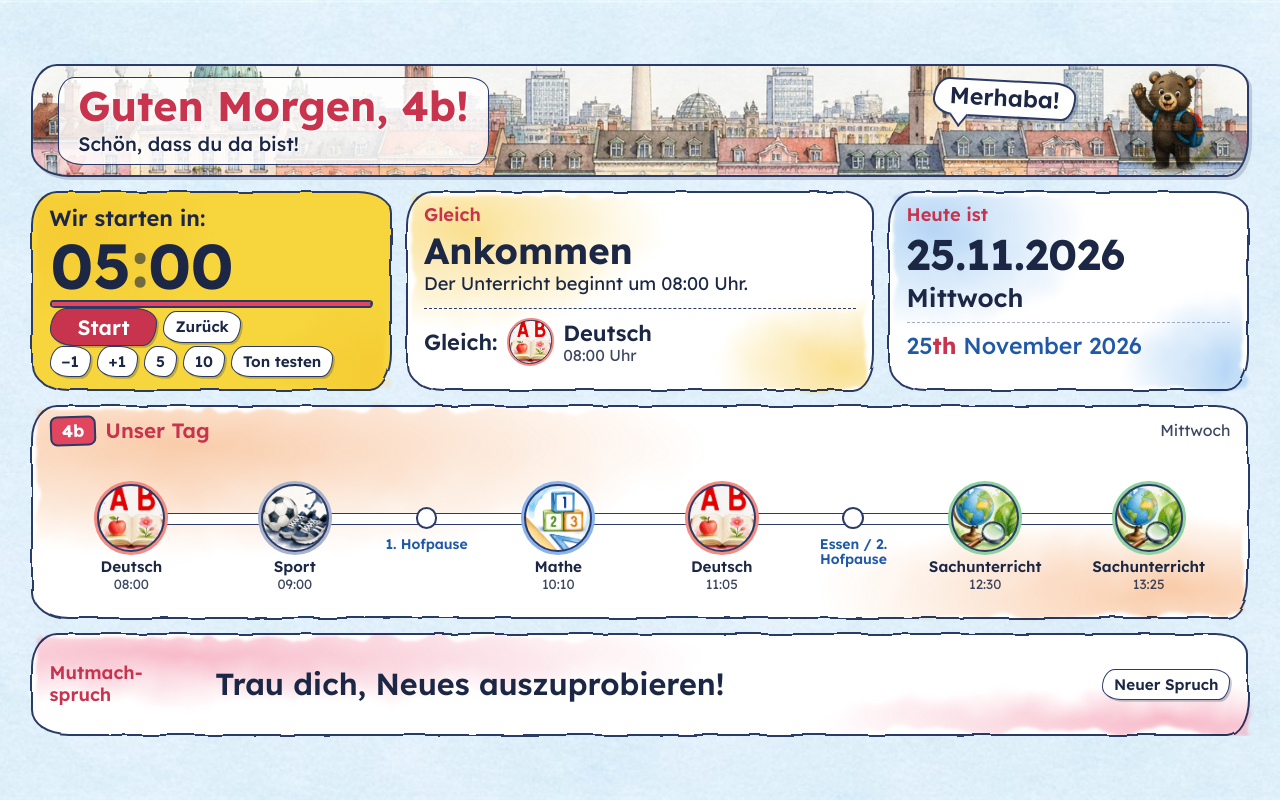
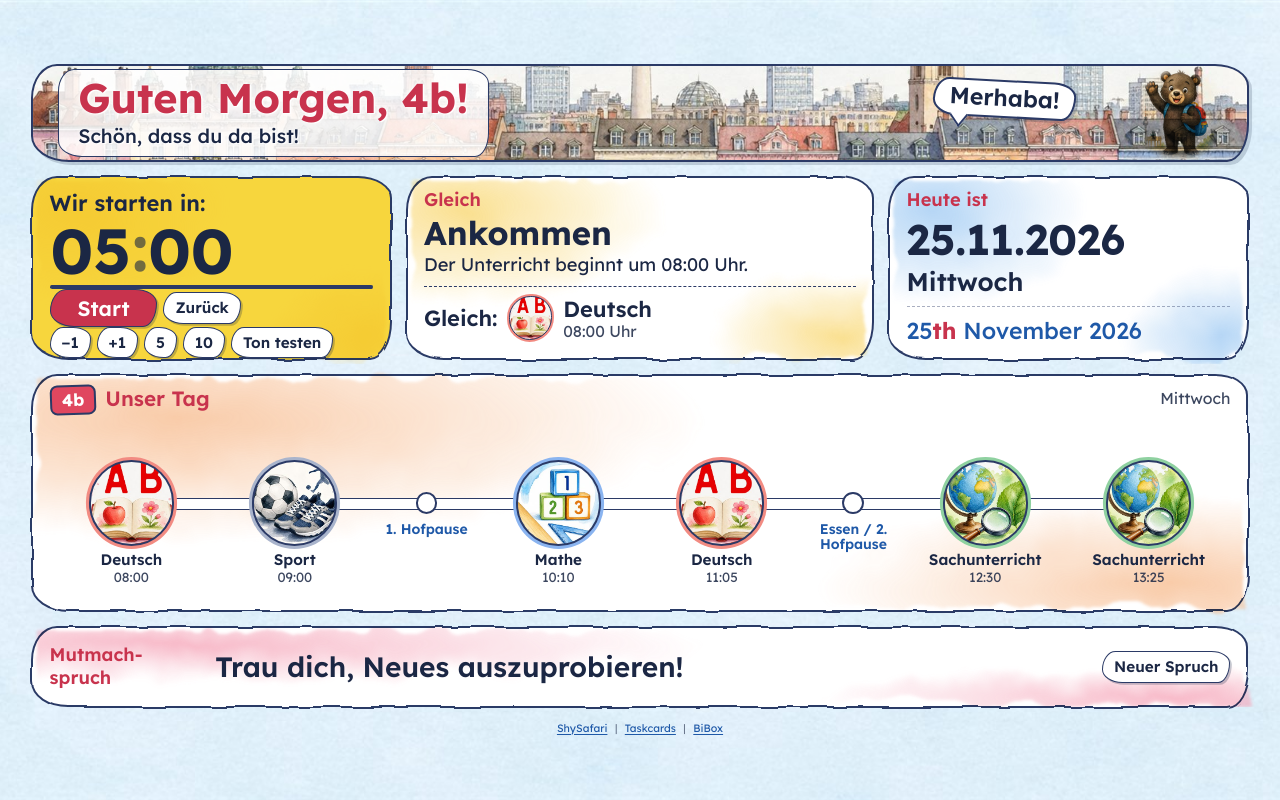
Before and after one commit to abroemme-hash/klassenboard, a plain HTML site: page index.html in a window 1280 px wide. Drawn offline with Linux system fonts and the light colour scheme.

Commit message:
Linkleiste, groessere Haltestellenbilder, erledigte Stunden grau mit gruenem Haekchen
Co-Authored-By: Claude Sonnet 5.5 <noreply@anthropic.com>

```diff
--- a/index.html
+++ b/index.html
@@ -35,9 +35,13 @@ button:focus-visible{outline:4px solid var(--w4);outline-offset:3px}
   font-size:1.12cqw;line-height:1.25;hyphens:auto;
   display:grid;gap:1.1cqw;padding:1.2cqw;
   grid-template-columns:minmax(0,1fr) minmax(0,1.3fr) minmax(0,1fr);
-  grid-template-rows:8.8cqw minmax(0,1fr) 16.75cqw 8cqw;
-  grid-template-areas:"head head head" "timer now day" "line line line" "spruch spruch spruch";
+  grid-template-rows:7.6cqw minmax(0,1fr) 18.6cqw 6.4cqw auto;
+  grid-template-areas:"head head head" "timer now day" "line line line" "spruch spruch spruch" "links links links";
 }
+.links{grid-area:links;text-align:center;font-size:8pt;line-height:1.3;color:var(--ink)}
+.links a{color:var(--blue);text-decoration:underline;text-underline-offset:2px}
+.links a:hover,.links a:focus-visible{color:var(--acc)}
+.links .sep2{margin:0 .7em;opacity:.6}
 .head{grid-area:head}.day{grid-area:day}.now{grid-area:now}.timer{grid-area:timer}.lineblk{grid-area:line}.spruch{grid-area:spruch}
 .day{--tone:var(--w4)}.now{--tone:var(--w1)}.lineblk{--tone:var(--w5)}.spruch{--tone:var(--w2)}
 
@@ -83,14 +87,14 @@ button:focus-visible{outline:4px solid var(--w4);outline-offset:3px}
 /* ---------- Jetzt + Gleich ---------- */
 .now-main{display:flex;align-items:center;gap:1.2cqw}
 .bigchip{
-  width:7cqw;height:7cqw;border-radius:50% 46% 52% 48%;flex:none;font-size:0;
+  width:6.2cqw;height:6.2cqw;border-radius:50% 46% 52% 48%;flex:none;font-size:0;
   background:var(--sc,#fff) center/125% no-repeat;border:.22cqw solid var(--pencil);box-shadow:0 0 0 .26cqw var(--sc,transparent);
 }
-.now-name{font-weight:700;font-size:3cqw;line-height:1.05}
+.now-name{font-weight:700;font-size:2.7cqw;line-height:1.05}
 .now-time{font-weight:400;font-size:1.5cqw;margin-top:.3cqw}
 .now-left{font-weight:600;color:var(--acc);font-size:1.5cqw;margin-top:.1cqw}
 .next{
-  margin-top:.9cqw;padding-top:.8cqw;border-top:.15cqw dashed var(--pencil);display:flex;align-items:center;gap:.9cqw;flex-wrap:wrap;
+  margin-top:.7cqw;padding-top:.6cqw;border-top:.15cqw dashed var(--pencil);display:flex;align-items:center;gap:.9cqw;flex-wrap:wrap;
   font-weight:600;font-size:1.8cqw;
 }
 .next .chip{
@@ -127,13 +131,13 @@ button:focus-visible{outline:4px solid var(--w4);outline-offset:3px}
 .sign{font-weight:700;font-size:1.4cqw;background:var(--line);color:#fff;border:.18cqw solid var(--pencil);border-radius:.6cqw;padding:0 .8cqw;transform:rotate(-2deg);line-height:1.5}
 .line-head .tag{margin:0;font-size:1.7cqw}
 .klasse{margin-left:auto;font-size:1.3cqw;opacity:.85}
-.line{--cy:6cqw;display:flex;align-items:flex-start}
+.line{--cy:7.3cqw;display:flex;align-items:flex-start}
 .stop{
-  --sz:5.6cqw;flex:1 1 0;min-width:0;display:flex;flex-direction:column;align-items:center;position:relative;text-align:center;
+  --sz:7cqw;flex:1 1 0;min-width:0;display:flex;flex-direction:column;align-items:center;position:relative;text-align:center;
   padding:calc(var(--cy) - var(--sz) / 2) .2cqw 0;
 }
 .stop.brk{flex:.6 1 0;--sz:1.8cqw}
-.stop.now{--sz:6.6cqw}
+.stop.now{--sz:8.3cqw}
 .stop.now.brk{--sz:2.6cqw}
 .stop::before{
   content:"";position:absolute;left:0;right:0;top:calc(var(--cy) - .4cqw);height:.8cqw;background:var(--line);border-block:.15cqw solid var(--pencil);
@@ -150,21 +154,22 @@ button:focus-visible{outline:4px solid var(--w4);outline-offset:3px}
 .stop .nm{font-weight:600;font-size:1.25cqw;line-height:1.1;margin-top:.55cqw;max-width:100%}
 .stop .tm{font-weight:400;font-size:1.1cqw;opacity:.85}
 .stop.brk .nm{color:var(--blue);font-size:1.15cqw}
-.stop.past .dot,.stop.past .nm,.stop.past .tm{opacity:.5}
+.stop.past .dot{filter:grayscale(1);opacity:.8;box-shadow:0 0 0 .25cqw #BBC1CC}
+.stop.past .nm,.stop.past .tm{color:#6B7384}
 .here{
   position:absolute;top:0;left:50%;translate:-50% 0;font-weight:600;font-size:1.2cqw;white-space:nowrap;z-index:2;
   background:#fff;color:var(--acc);border:.18cqw solid var(--pencil);border-radius:var(--rad-s);padding:0 .8cqw 0 .4cqw;display:flex;align-items:center;
 }
 .zug{height:1.6cqw;width:auto;mix-blend-mode:multiply;margin-right:.3cqw}
 .here::after{content:"";position:absolute;left:50%;bottom:-.5cqw;margin-left:-.4cqw;width:.7cqw;height:.7cqw;background:#fff;border-right:.18cqw solid var(--pencil);border-bottom:.18cqw solid var(--pencil);transform:rotate(45deg)}
-.ok{position:absolute;right:-.3cqw;top:-.3cqw;width:1.3cqw;height:1.3cqw;border-radius:50%;background:var(--w3);border:.16cqw solid var(--pencil);display:none;place-items:center}
-.ok svg{width:70%;height:70%}
-.stop.past:not(.brk) .ok{display:grid}
+.ok{display:none;position:absolute;left:50%;top:var(--cy);translate:-50% -50%;width:calc(var(--sz) * .85);height:calc(var(--sz) * .85);z-index:3;pointer-events:none;filter:drop-shadow(0 0 .12cqw #fff) drop-shadow(0 0 .12cqw #fff) drop-shadow(0 0 .2cqw #fff)}
+.ok svg{display:block;width:100%;height:100%}
+.stop.past:not(.brk) .ok{display:block}
 
 /* ---------- Mutmachspruch ---------- */
 .spruch{display:flex;align-items:center;gap:1.6cqw}
 .spruch .tag{margin:0;flex:none;max-width:12cqw}
-.spruch-text{font-weight:600;font-size:2.5cqw;line-height:1.2;text-wrap:balance;flex:1 1 auto;min-width:0}
+.spruch-text{font-weight:600;font-size:2.3cqw;line-height:1.2;text-wrap:balance;flex:1 1 auto;min-width:0}
 .spruch .btn{flex:none}
 </style>
 
@@ -246,6 +251,10 @@ button:focus-visible{outline:4px solid var(--w4);outline-offset:3px}
     <button class="btn" id="spruchNeu" type="button">Neuer Spruch</button>
   </section>
 
+  <nav class="links" aria-label="Links">
+    <a href="https://www.shysafari.com/" target="_blank" rel="noopener noreferrer">ShySafari</a><span class="sep2" aria-hidden="true">|</span><a href="https://www.taskcards.de/#/account/3185526b-172e-4384-ab2a-3b35646f1ee9/boards" target="_blank" rel="noopener noreferrer">Taskcards</a><span class="sep2" aria-hidden="true">|</span><a href="https://mein.westermann.de/auth/login?client_id=Nvw0ZA8Z&amp;response_type=code&amp;scope=openid&amp;redirect_uri=https://bibox2.westermann.de/login&amp;state=PwRzS9VoykHwA0cfhBNL&amp;code_challenge_method=S256&amp;code_challenge=qFQ2mUkhyuUIZvh2dPSVX8CP5ehEpAU182HifvK_Gco" target="_blank" rel="noopener noreferrer">BiBox</a>
+  </nav>
+
 </div>
 
 <script>
@@ -321,7 +330,7 @@ button:focus-visible{outline:4px solid var(--w4);outline-offset:3px}
     }
     return out;
   }
-  var CHECK='<svg viewBox="0 0 24 24" fill="none" stroke="#1B2744" stroke-width="4" stroke-linecap="round" stroke-linejoin="round"><path d="M4.5 12.5l5 5L19.5 6.5"/></svg>';
+  var CHECK='<svg viewBox="0 0 24 24" fill="none" stroke="#12A150" stroke-width="4.6" stroke-linecap="round" stroke-linejoin="round"><path d="M3.8 12.8l5.8 5.8L20.4 6"/></svg>';
   var HERE='<span class="here"><img class="zug" src="img/zug.jpg" alt="">Du bist hier</span>';
   var lastKey='';
   function render(now){
@@ -344,7 +353,7 @@ button:focus-visible{outline:4px solid var(--w4);outline-offset:3px}
           html+='<div class="stop brk '+st+'">'+(st==='now'?HERE:'')+'<span class="dot"></span><span class="nm">'+it.name+'</span></div>';
         }else{
           var sj=SUBJ[it.f];
-          html+='<div class="stop '+st+'" style="--sc:'+sj.c+';--img:url('+sj.img+')">'+(st==='now'?HERE:'')+'<span class="dot">'+sj.abbr+'<span class="ok">'+CHECK+'</span></span><span class="nm">'+it.f+'</span><span class="tm tab">'+it.s+'</span></div>';
+          html+='<div class="stop '+st+'" style="--sc:'+sj.c+';--img:url('+sj.img+')">'+(st==='now'?HERE:'')+'<span class="dot">'+sj.abbr+'</span><span class="ok">'+CHECK+'</span><span class="nm">'+it.f+'</span><span class="tm tab">'+it.s+'</span></div>';
         }
       }
       $('line').innerHTML=html;
```
